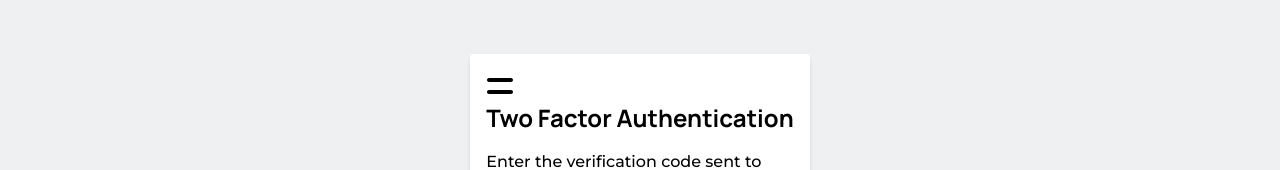
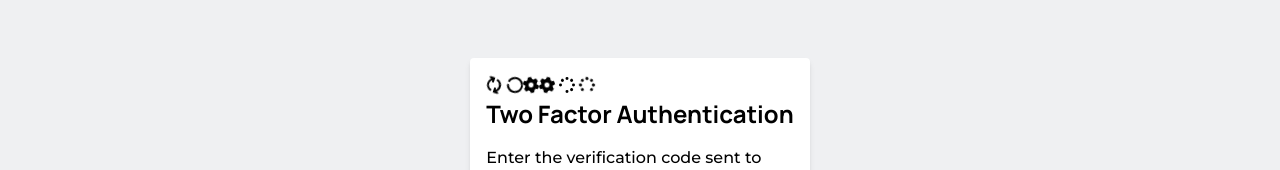
Before and after one commit to WILL-BE-THERE/WILL-BE-THERE, a React (Vite) app in the folder Frontend-React/: page /twofactorauth in a window 1280 px wide. Shown: the part 269-439 px from the top of the page. Built offline with nearby package versions, Linux system fonts and the light colour scheme.

Commit message:
this is done

```diff
--- a/Frontend-React/src/pages/TwoFactorAuth.tsx
+++ b/Frontend-React/src/pages/TwoFactorAuth.tsx
@@ -1,6 +1,6 @@
 import React from "react";
 import { FontAwesomeIcon } from '@fortawesome/react-fontawesome';
-import { faEquals } from '@fortawesome/free-solid-svg-icons';
+import { faSync,faCircleNotch, faCog,faSpinner } from '@fortawesome/free-solid-svg-icons';
 
 interface TwoFactorAuth {
   phoneNumber: string;
@@ -41,7 +41,12 @@ function TwoFactorAuthComponent(props: TwoFactorAuth) {
     <div className="flex justify-center items-center h-screen bg-grey">
       <section className="two-factor-auth p-4 rounded shadow-md bg-white">
         <div className="w-full max-w-md"> {/* Limit max width for responsiveness */}
-          <FontAwesomeIcon icon={faEquals} size="2xl" className="text-lightgreen" />
+          <FontAwesomeIcon icon={faSync} spin /> {/* Add "spin" prop for animation */}
+          <FontAwesomeIcon icon={faCircleNotch} spin />
+          <FontAwesomeIcon icon={faCog} spin />
+          <FontAwesomeIcon icon={faCog} spin className="fa-spin-reverse justify-center" /> {/* Reverse spin */}
+          <FontAwesomeIcon icon={faSpinner} spin className="fa-spin-pulse justify-center" /> {/* Pulse animation */}
+          <FontAwesomeIcon icon={faSpinner} spin className="fa-spin-pulse fa-spin-reverse justify-center" />
           <h1 className="text-2xl font-bold mb-4">Two Factor Authentication</h1>
           <p className="text-base font-medium mb-2">Enter the verification code sent to</p>
           <p className="text-sm text-gray-500">{props.phoneNumber}</p>
```
